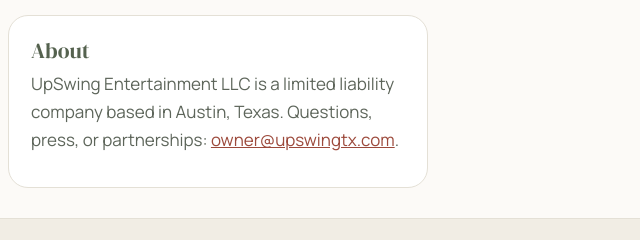
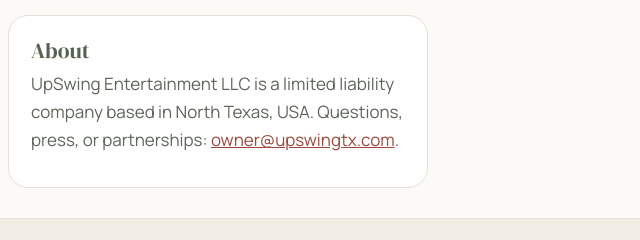
Before and after one commit to bknavarre/upswingtx-site, a plain HTML site: page index.html in a window 1280 px wide. Shown: the part 430-670 px from the top of the page, 640-1280 px from the left. Drawn offline with Linux system fonts and the light colour scheme.

Commit message:
Update index.html

```diff
--- a/index.html
+++ b/index.html
@@ -11,7 +11,7 @@
 <p class="lead">UpSwing Entertainment LLC is a Texas company making useful, well-designed consumer apps. Our first app is <b>Piper</b>.</p>
 <p><a class="btn" href="/piper/">Meet Piper</a> <a class="btn ghost" href="mailto:owner@upswingtx.com">Contact us</a></p></section>
 <section class="wrap cards"><a class="card" href="/piper/"><h2>Piper</h2><p>Good food, made easier. Save recipes, plan your week, and build your grocery list in one place.</p><span>Learn more &rarr;</span></a>
-<div class="card"><h2>About</h2><p>UpSwing Entertainment LLC is a limited liability company based in Austin, Texas. Questions, press, or partnerships: <a href="mailto:owner@upswingtx.com">owner@upswingtx.com</a>.</p></div></section></main>
+<div class="card"><h2>About</h2><p>UpSwing Entertainment LLC is a limited liability company based in North Texas, USA. Questions, press, or partnerships: <a href="mailto:owner@upswingtx.com">owner@upswingtx.com</a>.</p></div></section></main>
 <footer><div class="wrap foot"><div><strong>UpSwing Entertainment LLC</strong><br>5900 Balcones Dr, Austin, TX 78731<br><a href="mailto:owner@upswingtx.com">owner@upswingtx.com</a></div>
 <div class="links"><a href="/piper/privacy/">Privacy Policy</a><a href="/piper/terms/">Terms of Use</a><a href="/piper/support/">Support</a><a href="/piper/delete-account/">Delete Account</a></div>
 <div class="copy">&copy; 2026 UpSwing Entertainment LLC. Piper is a product of UpSwing Entertainment LLC.</div></div></footer></body></html>
```
